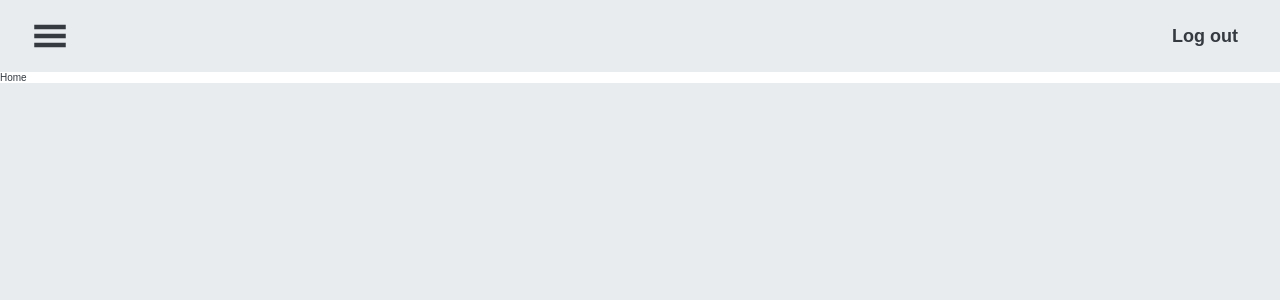
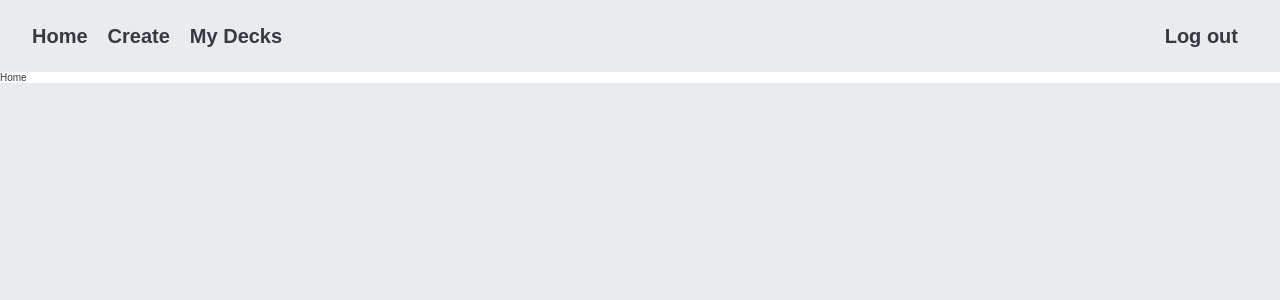
Before and after one commit to justin-cueva/MatchCards, a React (Create React App) app: page / in a window 1280 px wide. Shown: the top 300 px of the page. Built offline with nearby package versions, Linux system fonts and the light colour scheme.

Commit message:
made header responsive

```diff
--- a/src/components/Header.tsx
+++ b/src/components/Header.tsx
@@ -1,10 +1,13 @@
 import { Fragment, useState, useEffect } from "react";
+import { useNavigate } from "react-router-dom";
 import { GiHamburgerMenu } from "react-icons/gi";
 
 import MenuModal from "./MenuModal";
+import { links } from "./MenuModal";
 import "../styles/header.css";
 
 const Header = () => {
+  const navigate = useNavigate();
   const [menuIsOpen, setMenuIsOpen] = useState<boolean>(false);
 
   return (
@@ -19,6 +22,20 @@ const Header = () => {
         >
           <GiHamburgerMenu />
         </span>
+        <ul className="link-list">
+          {links.map((link, index) => {
+            return (
+              <li
+                key={index}
+                onClick={() => {
+                  navigate(link.to);
+                }}
+              >
+                {link.name}
+              </li>
+            );
+          })}
+        </ul>
         <button className="btn--auth">Log out</button>
       </nav>
     </Fragment>
--- a/src/components/MenuModal.tsx
+++ b/src/components/MenuModal.tsx
@@ -5,7 +5,7 @@ import { ImCross } from "react-icons/im";
 
 import "../styles/menuModal.css";
 
-const links = [
+export const links = [
   { name: "Home", to: "/" },
   { name: "Create", to: "/create" },
   { name: "My Decks", to: "/myDecks" },
--- a/src/styles/header.css
+++ b/src/styles/header.css
@@ -13,6 +13,10 @@
   display: flex;
 }
 
+.link-list {
+  display: none;
+}
+
 .btn--auth {
   background-color: transparent;
   border: none;
@@ -26,6 +30,23 @@
 @media (min-width: 80em) {
   .header {
     height: 7.2rem;
+    /* width: 90%; */
     padding: 0 3.2rem;
   }
+  .icon--burger {
+    display: none;
+  }
+
+  .link-list {
+    display: flex;
+    gap: 2rem;
+    font-size: 1.8rem;
+    font-weight: 600;
+  }
+
+  .link-list,
+  .btn--auth {
+    /* font-size: 100%; */
+    font-size: 2rem;
+  }
 }
```
